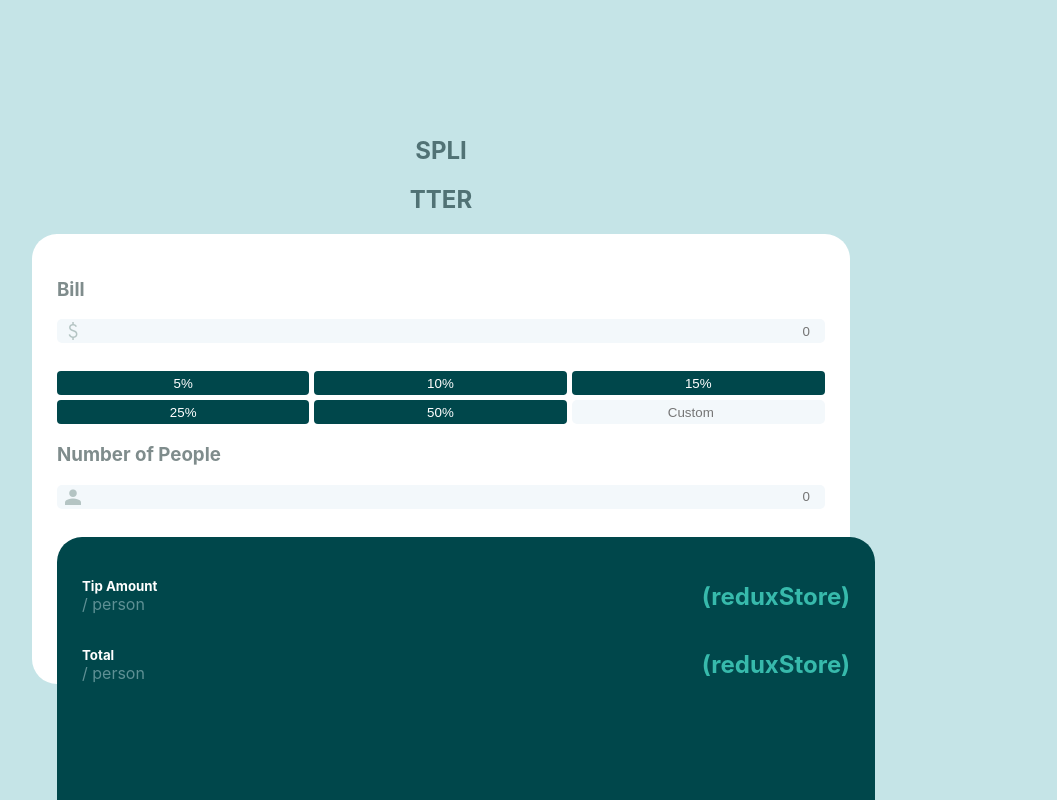
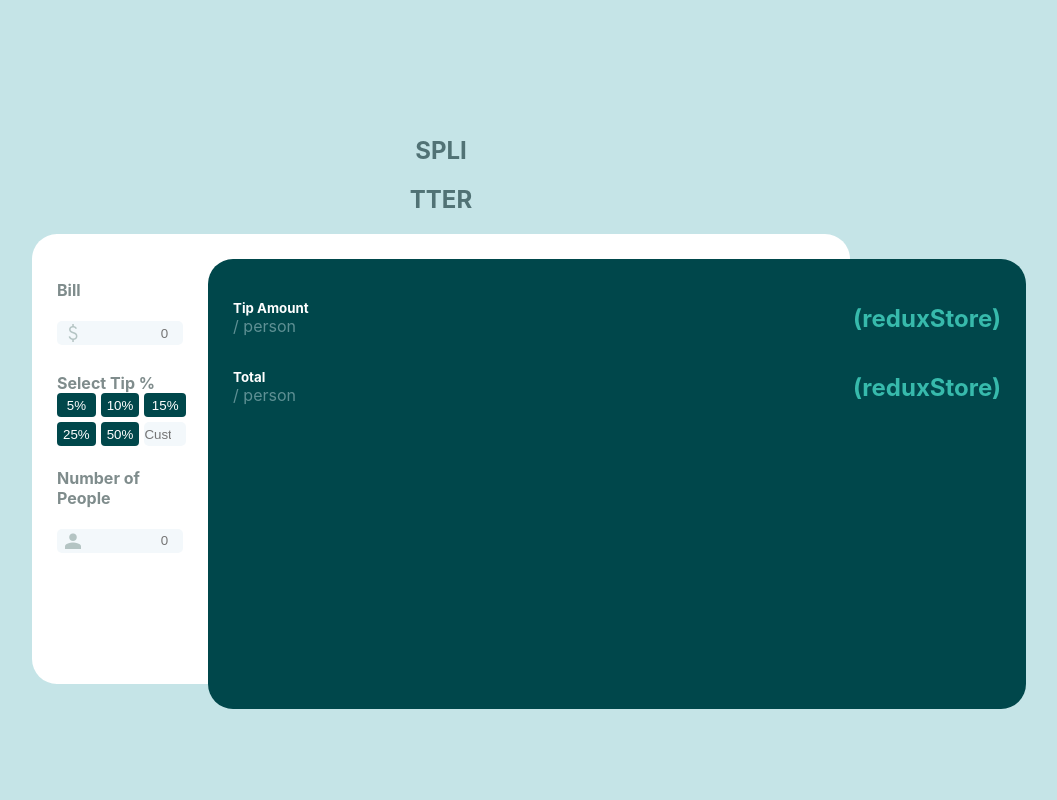
Before and after one commit to im-victor-mendez/tip_calculator, a React (Create React App) app: page / in a window 1280 px wide. Shown: the top 800 px of the page, without its empty margins (199-1256 px from the left). Built offline with nearby package versions, Linux system fonts and the light colour scheme.

Commit message:
Added section to divide set data interactions and results board. Fixed Tips content and style.

```diff
--- a/src/App.js
+++ b/src/App.js
@@ -9,9 +9,11 @@ const viewResults = [
 ]
 
 const view = [
-  <Input name='Bill' type='number' icon='Attach_Money' />,
-  <Tips />,
-  <Input name='Number of People' type='number' icon='Person' />,
+  <section id='setData'>
+    <Input name='Bill' type='number' icon='Attach_Money' />
+    <Tips name='Select Tip %' />
+    <Input name='Number of People' type='number' icon='Person' />
+  </section>,
   <Board id='results-board' view={viewResults} />
 ]
 
@@ -22,7 +24,7 @@ function App() {
         <h1>SPLI</h1>
         <h1>TTER</h1>
       </div>
-      <Board view={view} />
+      <Board id='app-board' view={view} />
     </section>
   );
 }
--- a/src/App.scss
+++ b/src/App.scss
@@ -12,4 +12,10 @@
     text-align: center;
     color: var(--color-title);
   }
+
+  #app-board {
+    display: grid;
+    grid-template-columns: auto auto;
+    gap: 25px;
+  }
 }
--- a/src/components/Tips.jsx
+++ b/src/components/Tips.jsx
@@ -13,15 +13,19 @@ function Percentage(props) {
   )
 }
 
-function Tips() {
+/* props = name */
+function Tips(props) {
   return (
     <div id='tips'>
+      <h1 id='name'>{props.name}</h1>
+      <section id="percentages">
         {
           percentages.map(
             percentage => <Percentage percentage={percentage} />
           )
         }
         <Input type='number' placeholder='Custom' />
+      </section>
     </div>
   )
 }
--- a/src/styles/Tips.scss
+++ b/src/styles/Tips.scss
@@ -8,6 +8,13 @@
 }
 
 #tips {
+    #name {
+        margin: 0%;
+        /* To change var name */
+        color: var(--color-input-name);
+    }
+
+    #percentages {
         display: grid;
         grid-template-columns: auto auto 33%;
         gap: 5px;
@@ -17,3 +24,4 @@
             text-align: center;
         }
     }
+}
```
Lines whose indentation alone changed are shown as unchanged.
